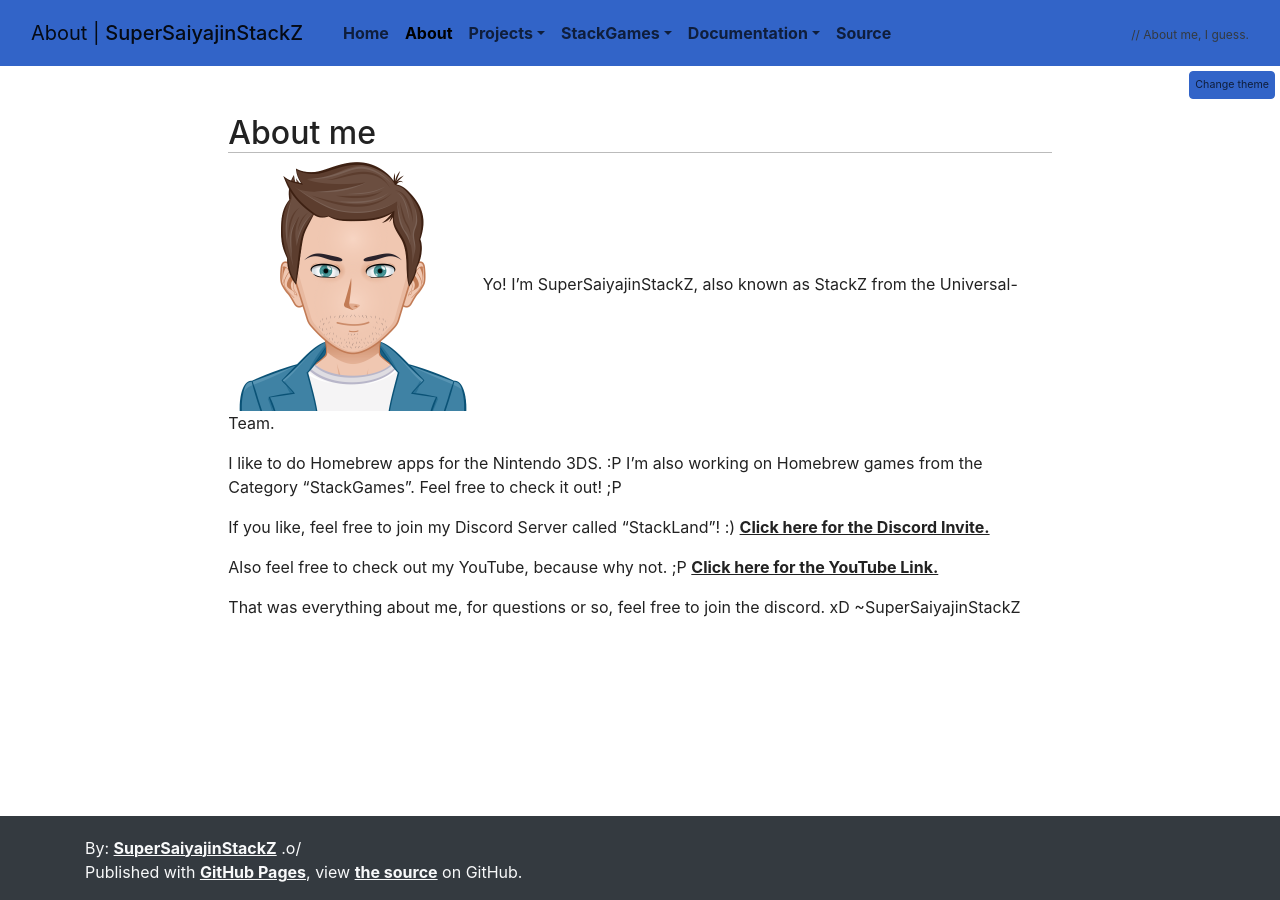
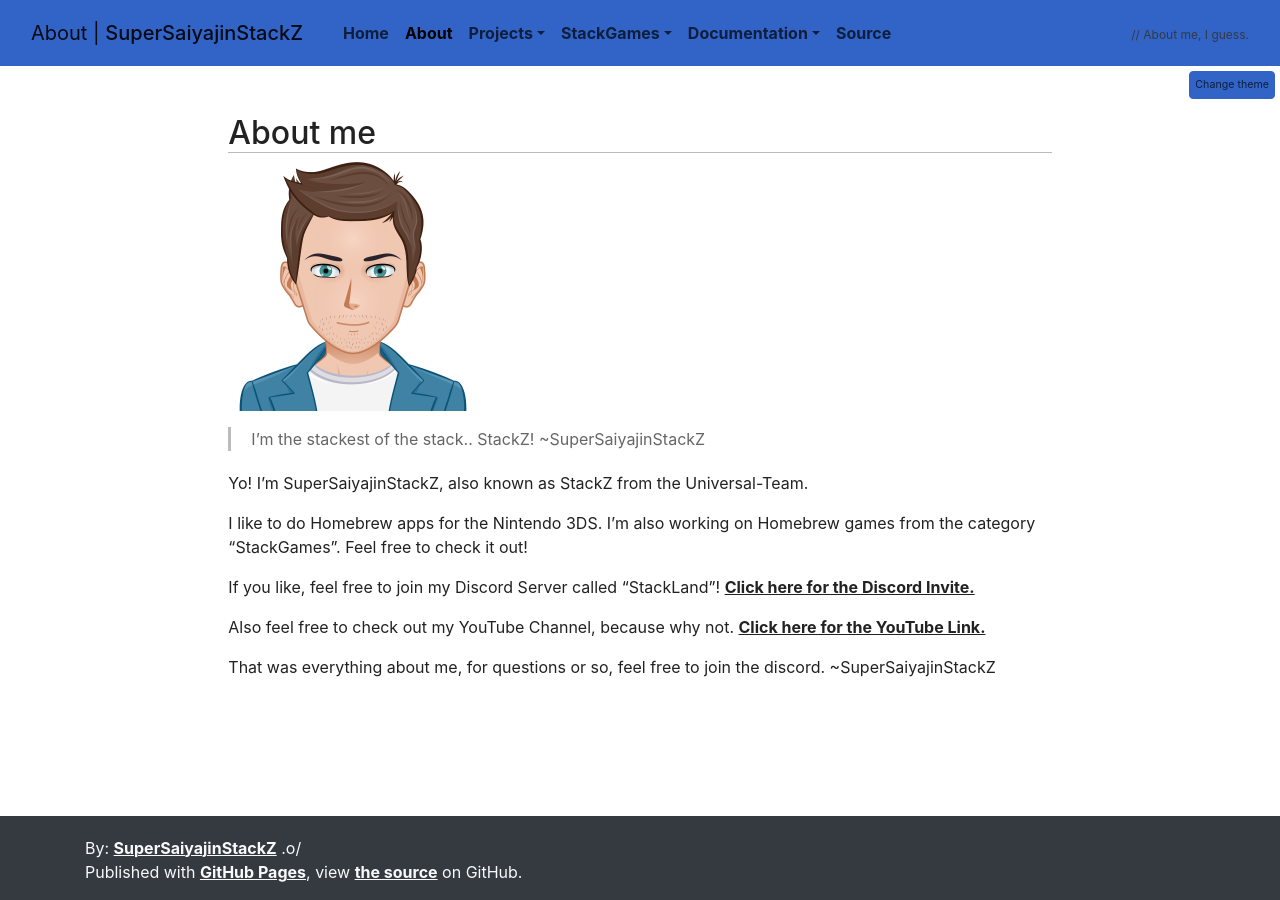
Before and after one commit to SuperSaiyajinStackZ/SuperSaiyajinStackZ.github.io, a Jekyll site: the page built from pages/about.md, in a window 1280 px wide. Built offline with Jekyll 4.4.1, drawn with Linux system fonts in a browser that asks for light colours.

Commit message:
Remove useless emotes from the about page.

```diff
--- a/pages/about.md
+++ b/pages/about.md
@@ -6,12 +6,15 @@
 
 ## About me
 [![StackZ-Avatar-Image](/assets/images/stackz.png){:.img-small}](/assets/images/stackz.png)
+
+> I'm the stackest of the stack.. StackZ! ~SuperSaiyajinStackZ
+
 Yo! I'm SuperSaiyajinStackZ, also known as StackZ from the Universal-Team.
 
-I like to do Homebrew apps for the Nintendo 3DS. :P I'm also working on Homebrew games from the Category "StackGames". Feel free to check it out! ;P
+I like to do Homebrew apps for the Nintendo 3DS. I'm also working on Homebrew games from the category "StackGames". Feel free to check it out!
 
-If you like, feel free to join my Discord Server called "StackLand"! :) [Click here for the Discord Invite.](https://discord.gg/UrHM5Rj)
+If you like, feel free to join my Discord Server called "StackLand"! [Click here for the Discord Invite.](https://discord.gg/UrHM5Rj)
 
-Also feel free to check out my YouTube, because why not. ;P [Click here for the YouTube Link.](https://www.youtube.com/channel/UCK3bn7C1WSCZClokhdg4BVw)
+Also feel free to check out my YouTube Channel, because why not. [Click here for the YouTube Link.](https://www.youtube.com/channel/UCK3bn7C1WSCZClokhdg4BVw)
 
-That was everything about me, for questions or so, feel free to join the discord. xD ~SuperSaiyajinStackZ
+That was everything about me, for questions or so, feel free to join the discord. ~SuperSaiyajinStackZ
```
